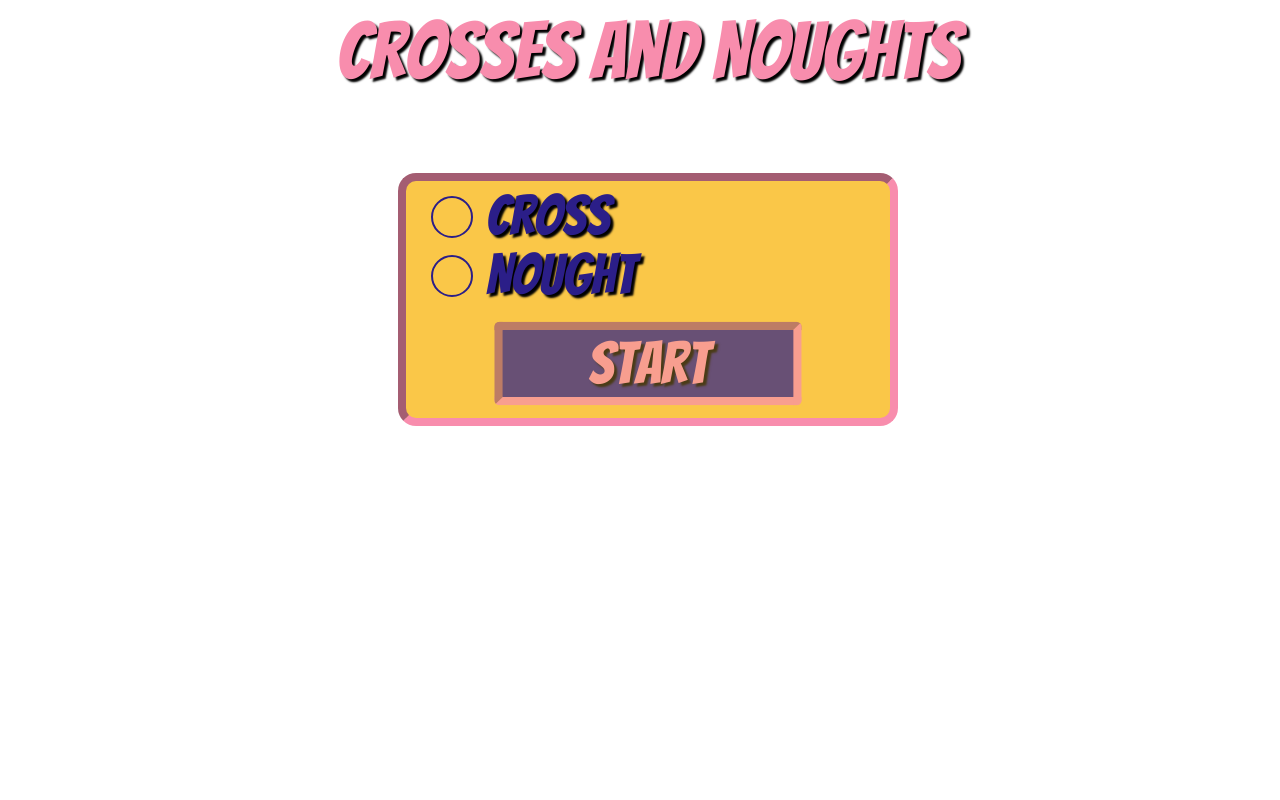
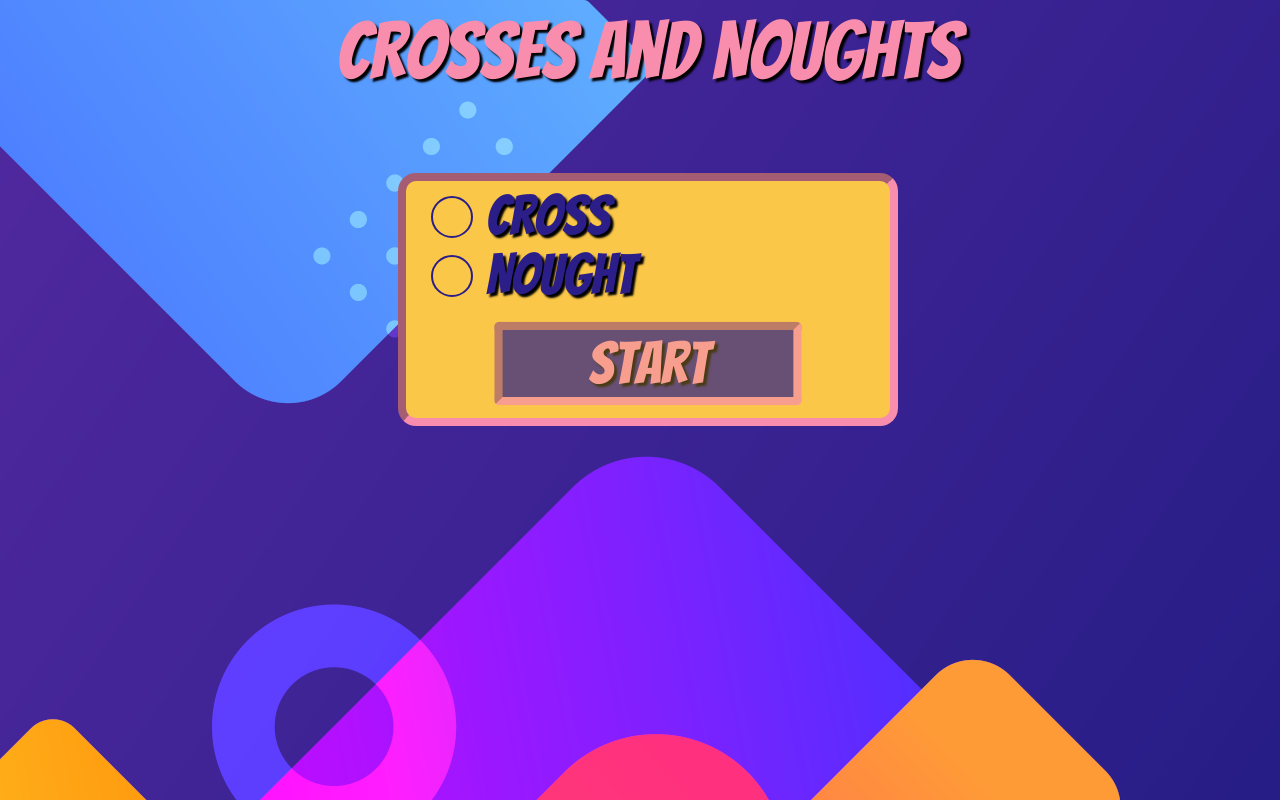
Before and after one commit to thewhitehaven04/Project_TicTacToe, a plain HTML site: page index.html in a window 1280 px wide. Drawn offline with Linux system fonts and the light colour scheme; the site is published under a folder, as on GitHub Pages, so addresses that start at the root find nothing.

Commit message:
fixed background image issues

```diff
--- a/css/style.css
+++ b/css/style.css
@@ -21,7 +21,7 @@ html {
 body {
   height: 100%;
   width: 100%;
-  background-image: url('/src/img/background_image.jpg');
+  background-image: url('../src/img/background_image.jpg');
   overflow: hidden;
 }
 
```
